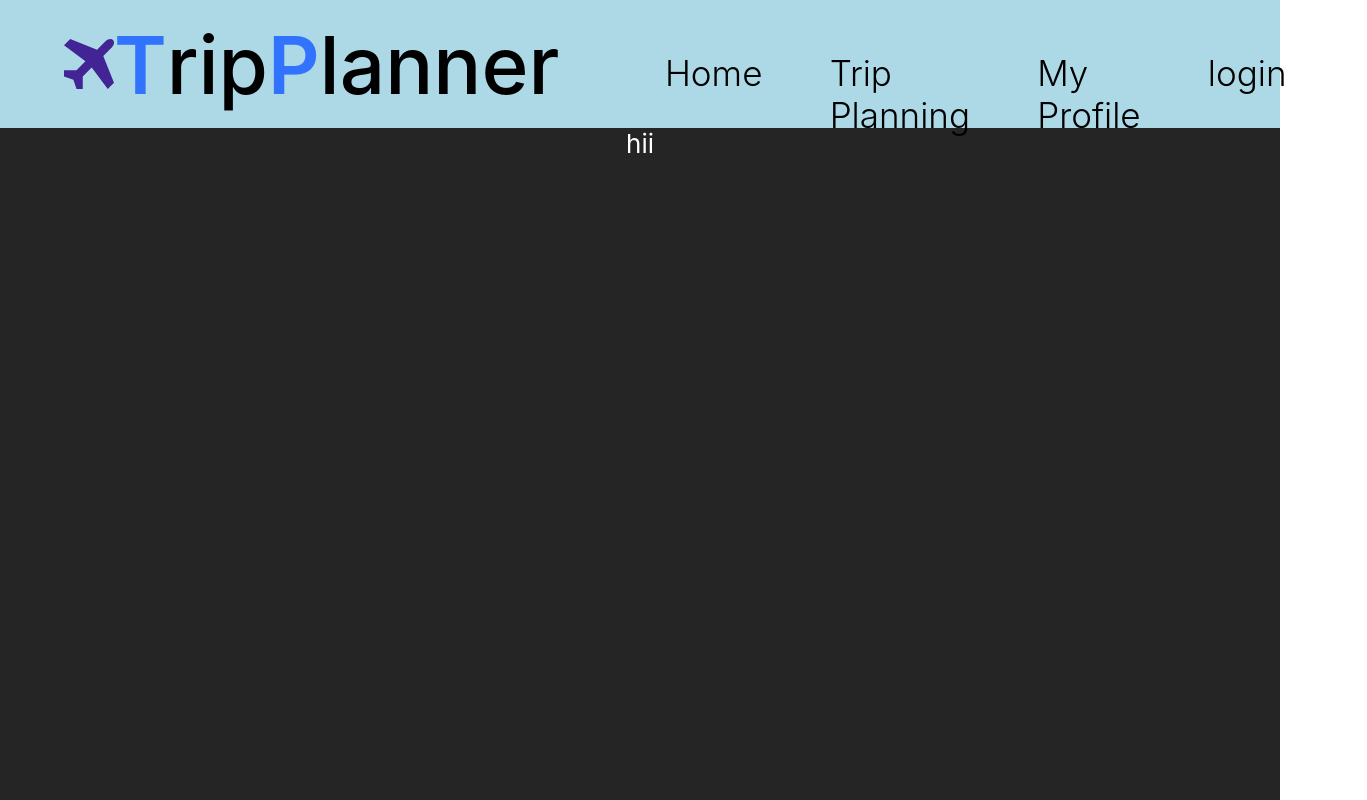
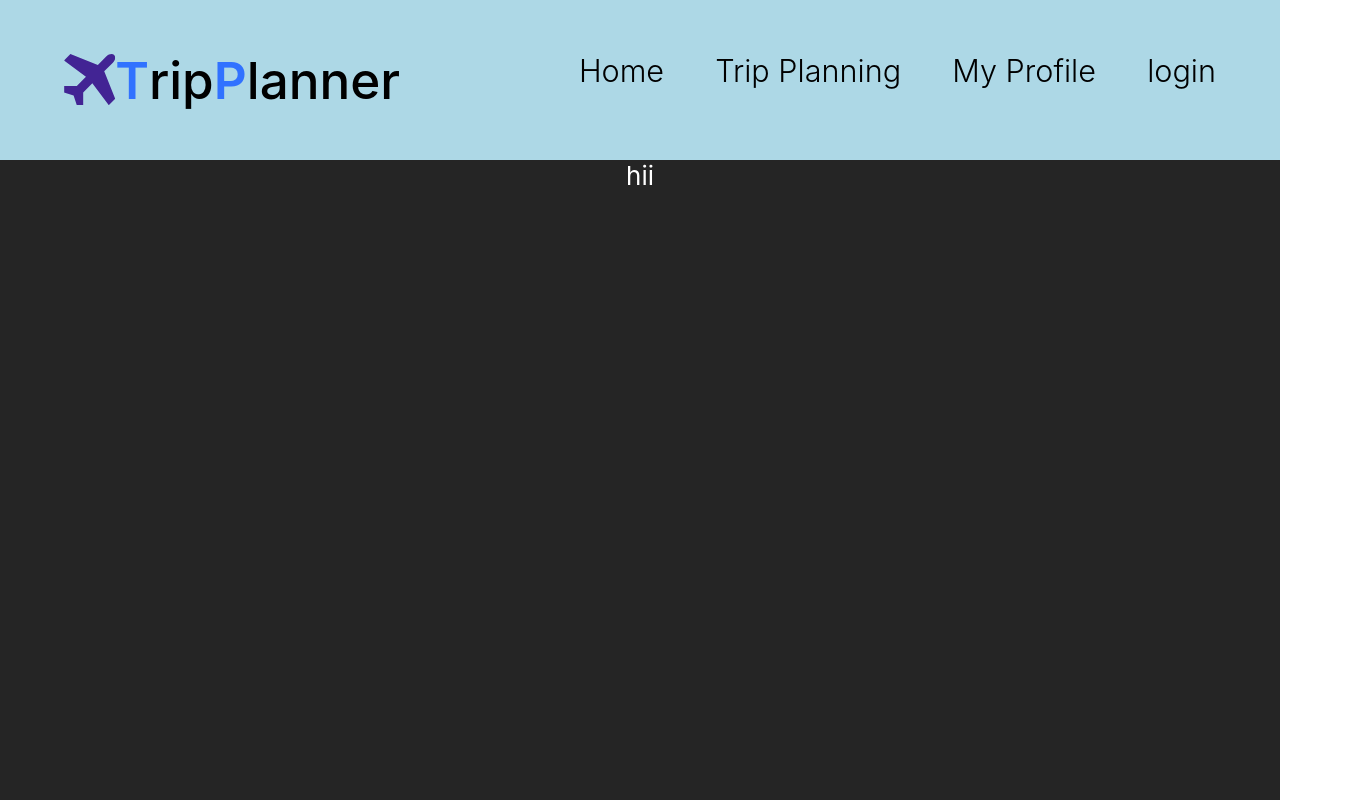
Before and after one commit to tseela/barilan_project, a React (Create React App) app in the folder frontend/: page / in a window 1280 px wide. Shown: the whole page, 1367 px wide, since content can reach past the window. Built offline with nearby package versions, Linux system fonts and the light colour scheme; the HTML template or start-up script is replaced by a standard one.

Commit message:
navbar is now adopting by screen size

```diff
--- a/frontend/src/components/navbar/Navbar.css
+++ b/frontend/src/components/navbar/Navbar.css
@@ -2,7 +2,7 @@
     display: flex;
     justify-content: space-between;
     align-items: stretch;
-    height: 8rem;
+    height: min(20vh, 15vw);
     width: 100vw;
     background-color: lightblue;
 }
@@ -12,6 +12,7 @@
     justify-content: center;
     align-items: center;
     margin-left: 5vw;
+    font-size: max(5vh, 4vw);
 }
 
 .logo-icon {
@@ -20,8 +21,6 @@
 }
 
 .logo-text {
-    font-size: 10vh;
-    font-weight: 300;
     color: black;
     font-weight: 500;
 }
@@ -44,11 +43,10 @@
 }
 
 .nav-links a {
-    font-size: calc(4vh + 3px);
+    font-size: min(calc(4vh + 3px), calc(2vw + 5px));
     font-weight: 300;
     color: black;
     text-decoration: none;
-    margin-right: 1rem;
     transition: all 0.3s;
 }
 
--- a/frontend/src/components/navbar/Navbar.js
+++ b/frontend/src/components/navbar/Navbar.js
@@ -19,12 +19,12 @@ export default function Navbar() {
     return (
         <nav className="navbar-container">
             <div className="logo">
-                <ImAirplane className='logo-icon' size={50} />
+                <ImAirplane className='logo-icon' />
                 <p className="logo-text">
                 <span>T</span>rip<span>P</span>lanner
                 </p>
             </div>
-            <menu>
+            <menu className="nav-menu">
                 <ul className="nav-links">
                 <li>
                     <a href="/home">Home</a>
```
Also changed, not shown: frontend/src/components/login/LoginDialog.css (line endings or trailing spaces).
